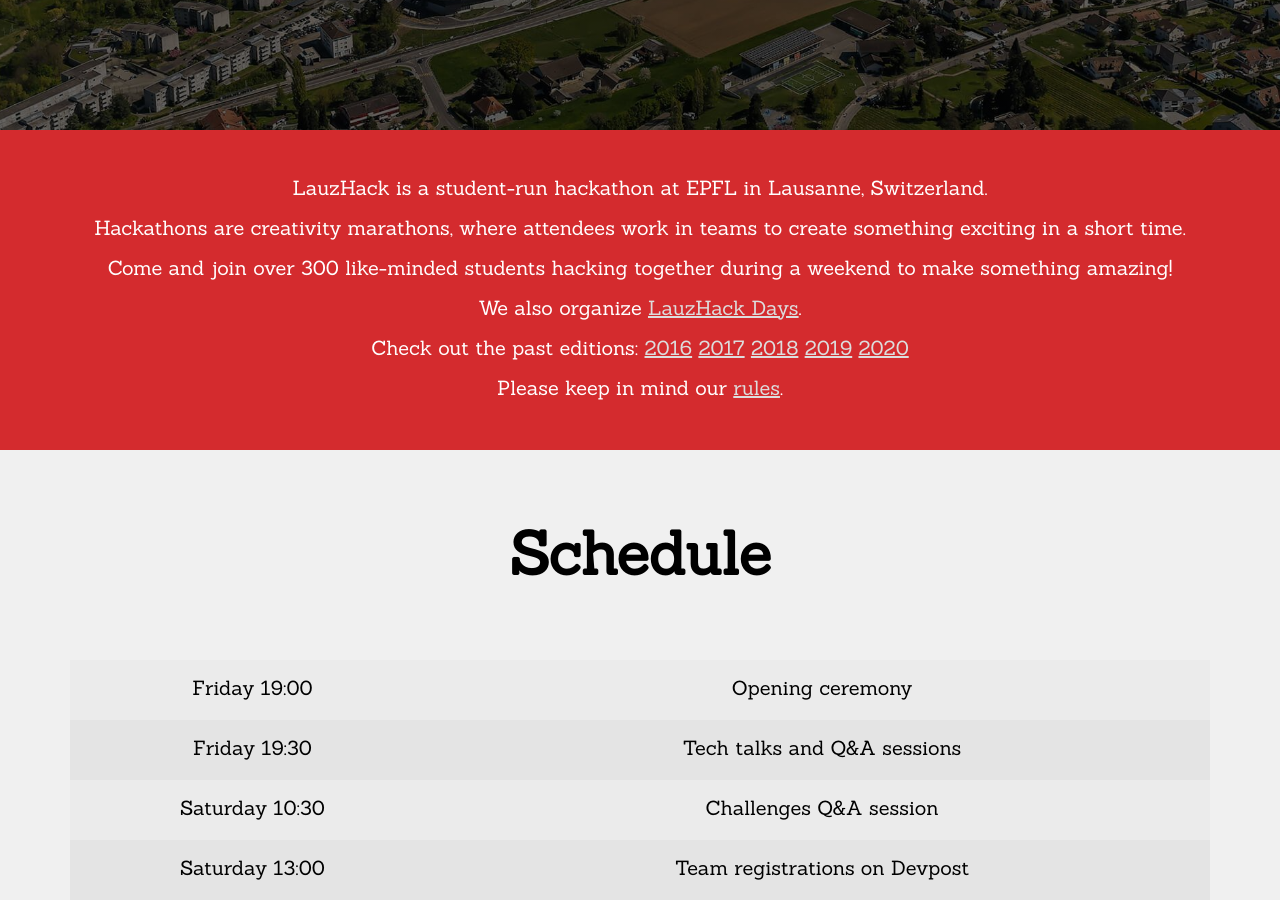
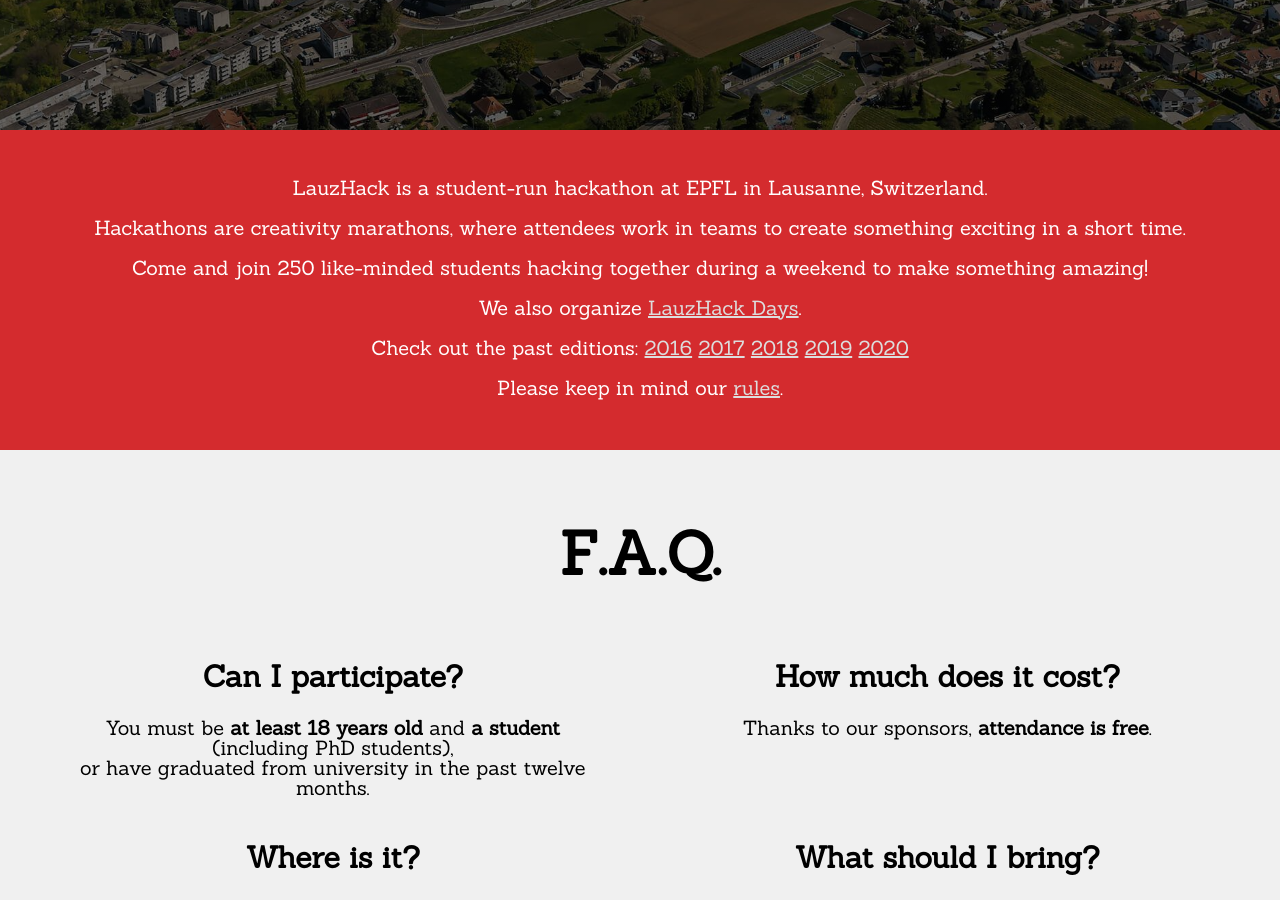
Before and after one commit to LauzHack/LauzHack.github.io, a Jekyll site: the page built from index.html, in a window 1280 px wide and 900 px high, scrolled down 770 px. Built offline with Jekyll 4.4.1, drawn with Linux system fonts in a browser that asks for light colours; some of the changed text lies outside the part shown.

Commit message:
Update FAQ, hide schedule

```diff
--- a/_data/info.yml
+++ b/_data/info.yml
@@ -14,7 +14,7 @@
 
   Hackathons are creativity marathons, where attendees work in teams to create something exciting in a short time.
 
-  Come and join over 300 like-minded students hacking together during a weekend to make something amazing!
+  Come and join 250 like-minded students hacking together during a weekend to make something amazing!
 
 # Contact email. Use a bot-defeating format, otherwise you'll get spammed.
 email: info at lauzhack dot com
--- a/_data/schedule.yml
+++ /dev/null
@@ -1,10 +0,0 @@
-# Schedule, optional.
-# Don't forget quotes around hours, otherwise the colons will mess stuff up.
-'':
-  'Friday 19:00': Opening ceremony
-  'Friday 19:30': Tech talks and Q&A sessions
-  'Saturday 10:30': Challenges Q&A session
-  'Saturday 13:00': Team registrations on Devpost
-  'Sunday 13:30': Videos and projects submissions
-  'Sunday 19:00': Closing ceremony
-  'Unscheduled': Surprise
```
Also changed, not shown: _data/faq.yml (+17 -6 lines).
